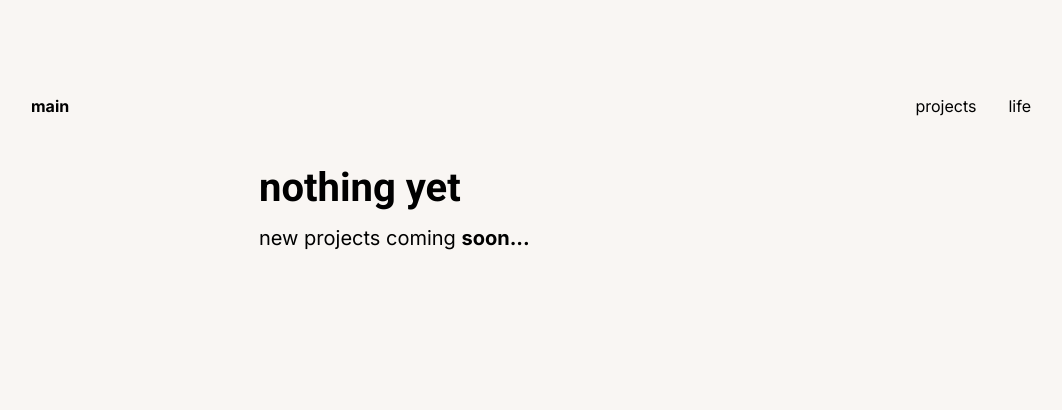
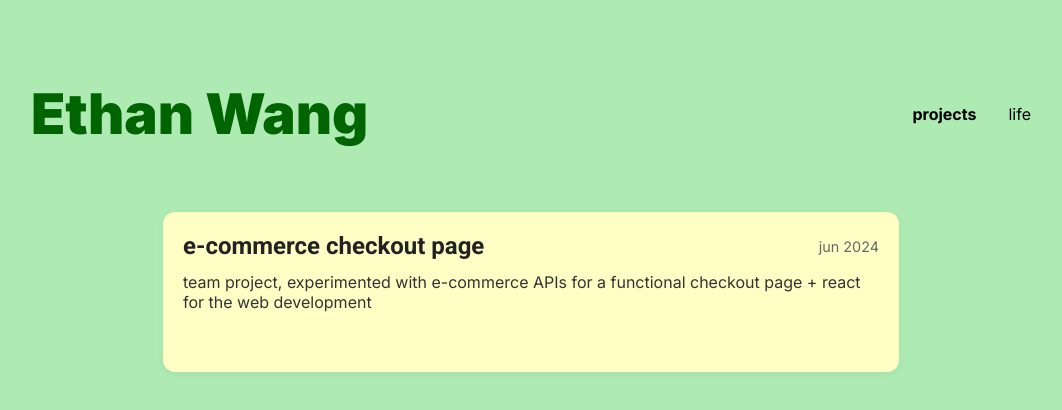
Before and after one commit to ewang1027/personal-website, a plain HTML site: page projects.html in a window 1280 px wide. Shown: the whole page, without its empty margins (109-1171 px from the left). Drawn offline with Linux system fonts and the light colour scheme.

Commit message:
some new CSS and added HTML

```diff
--- a/projects.html
+++ b/projects.html
@@ -11,21 +11,31 @@
         <nav>
             <ul>
 
-                <li><a href="index.html">main</a></li>
-                <li><a href="projects.html">projects</a></li>
+                <li><a href="index.html" class = "logo">Ethan Wang</a></li>
+                <li><a href="projects.html"><strong>projects</strong></a></li>
                 <li><a href="life.html">life</a></li>
 
             </ul>
         </nav>
-        <div class="flex-container">
-            <div class = "text-container">
-                <h1>nothing yet</h1>
-                <p>
-                    new projects coming <strong>soon...</strong>
-                </p>
+        <section class="projects-list">
 
 
-            </div>
+            <article class="project-card">
+              <div class="project-header">
+                <h2 class="project-title">
+                    <a href="https://bazar.earth">e-commerce checkout page</a>
+                </h2>
+                <span class="project-date">jun 2024</span>
+              </div>
+              <p class="project-desc">
+                team project, experimented with e-commerce APIs for a functional checkout page + react for the web development
+              </p>
+              <div class="project-links">
+                <a href="#" title=""></a>
+              </div>
+            </article>
+
+          </section>
         </div>
     </header>
 </body>
--- a/style.css
+++ b/style.css
@@ -6,7 +6,7 @@
    --text-color: #000000;
    --primary-color: #CBC3E3;
    --secondary-color: #301934;
-   --color-1: #F9F6F3;
+   --color-1: #ADEBB3;
    --color-2: #F3F7F9;
    --color-3: #F6F3F9;
 }
@@ -24,7 +24,7 @@ html {
 }
 
 body {
-    padding: 1em;
+    padding: 0.5em;
     background-color: var(--color-1);
 }
 
@@ -33,7 +33,7 @@ h1, h2, h3 {
 }
 
 nav {
-    margin: 1em auto 3em auto;
+    margin: 0.5em auto 2em auto;
     width: min(1000px, 100%);
 }
 
@@ -46,9 +46,9 @@ nav ul {
 
 nav li:first-child {
     margin-right: auto;
-    font-family: Inter, 'Segoe UI', Tahoma, Geneva, Verdana, sans-serif;
-    font-weight: bold;
 }
+
+
 
 nav a {
     text-decoration: none;
@@ -62,7 +62,7 @@ nav a:hover {
 header, section {
     margin: 2em auto;
     width: min(75em, 100%);
-    background-color: var(--color1);
+    background-color: var(--color-1);
     padding: min(2em, 15%);
     border-radius: 1em;
 }
@@ -98,7 +98,7 @@ h1 {
 .cta-button {
     display: inline-block;
     text-decoration: none;
-    color: white;
+    color: black;
     background-color: var(--primary-color);
     padding: .75em 1.25em;
     border-radius: .5em;
@@ -106,11 +106,11 @@ h1 {
 }
 
 .secondary {
-    background-color: var(--secondary-color);
+    background-color: #FFFFC5;
 }
 
 section#my-life {
-    background-color: var(--color-3);
+    background-color: var(--color-1);
 }
 
 .grid-container {
@@ -119,27 +119,29 @@ section#my-life {
     display: grid;
     width: 100%;
     grid-template-columns: repeat (4, 1fr);
-    grid-template-rows: 1fr, 1fr;
+    grid-template-rows: repeat (2, 1fr);
     grid-template-areas:
     "img-1 img-2 img-3 img-4"
-    "img-5 img-6 img-7 img-8";
+    "img-5 img-6 img-7 img-8"
+    "img-9 img-10 img-11 img-12";
     gap: 1em;
 }
 
 .grid-container img {
-    height: 100%;
     width: 100%;
     border-radius: .5em;
+    object-fit: cover;
     transition: 100ms ease;
+    aspect-ratio: 1/1;
 }
 
 .grid-container img:hover {
-    scale: 1.05;
+    scale: 1.1;
 }
 
 details {
     margin-top: 1em;
-    background-color: var(--base-color);
+    background-color: var(--color-1);
     border-radius: 1em;
 }
 
@@ -154,6 +156,7 @@ details p {
 }
 
 footer {
+    margin-bottom: 0.75em;
     padding-bottom: 1.5em;
     text-align: center;
 }
@@ -162,9 +165,12 @@ footer a {
     margin: 0 1em;
     text-decoration: none;
     color: var(--text-color);
+    font-size: 1.5rem;
+    font-weight: 600;
 }
 
 footer a:hover {
+    color: #CBC3E3;
     text-decoration: underline;
 }
 
@@ -210,3 +216,70 @@ footer a:hover {
         font-size: 1.5em;
     }
 }
+
+nav .logo {
+    font-weight: 1000;
+    font-size: 3.5rem;
+    color: #006400;
+    text-decoration: none;
+  }
+
+  .page-title {
+    font-size: 2rem;
+    margin: 1.5rem 0 1rem;
+    text-align: center;
+  }
+
+
+  .projects-list {
+    display: grid;
+    gap: 1.5rem;
+    max-width: 800px;
+    margin: 0 auto;
+  }
+
+  .project-card {
+    background: #FFFFC5;
+    border-radius: 0.75rem;
+    padding: 1.25rem;
+    box-shadow: 0 2px 8px rgba(0,0,0,0.05);
+    transition: transform 0.2s ease;
+  }
+
+  .project-card:hover {
+    transform: translateY(-3px);
+  }
+
+  .project-header {
+    display: flex;
+    justify-content: space-between;
+    align-items: center;
+    margin-bottom: 0.75rem;
+  }
+
+  .project-title a {
+    text-decoration: none;
+    color: #222;
+    transition: color 0.2s ease;
+  }
+
+  .project-title a:hover {
+    color: #CBC3E3;
+    text-decoration: underline;
+  }
+
+  .project-date {
+    font-size: 0.9rem;
+    color: #666;
+  }
+
+  .project-desc {
+    margin-bottom: 1rem;
+    color: #333;
+  }
+
+  .project-links a {
+    margin-right: 0.5rem;
+    font-size: 1.2rem;
+    text-decoration: none;
+  }
```
Also changed, not shown: index.html (+3 -3 lines), life.html (+6 -2 lines).
